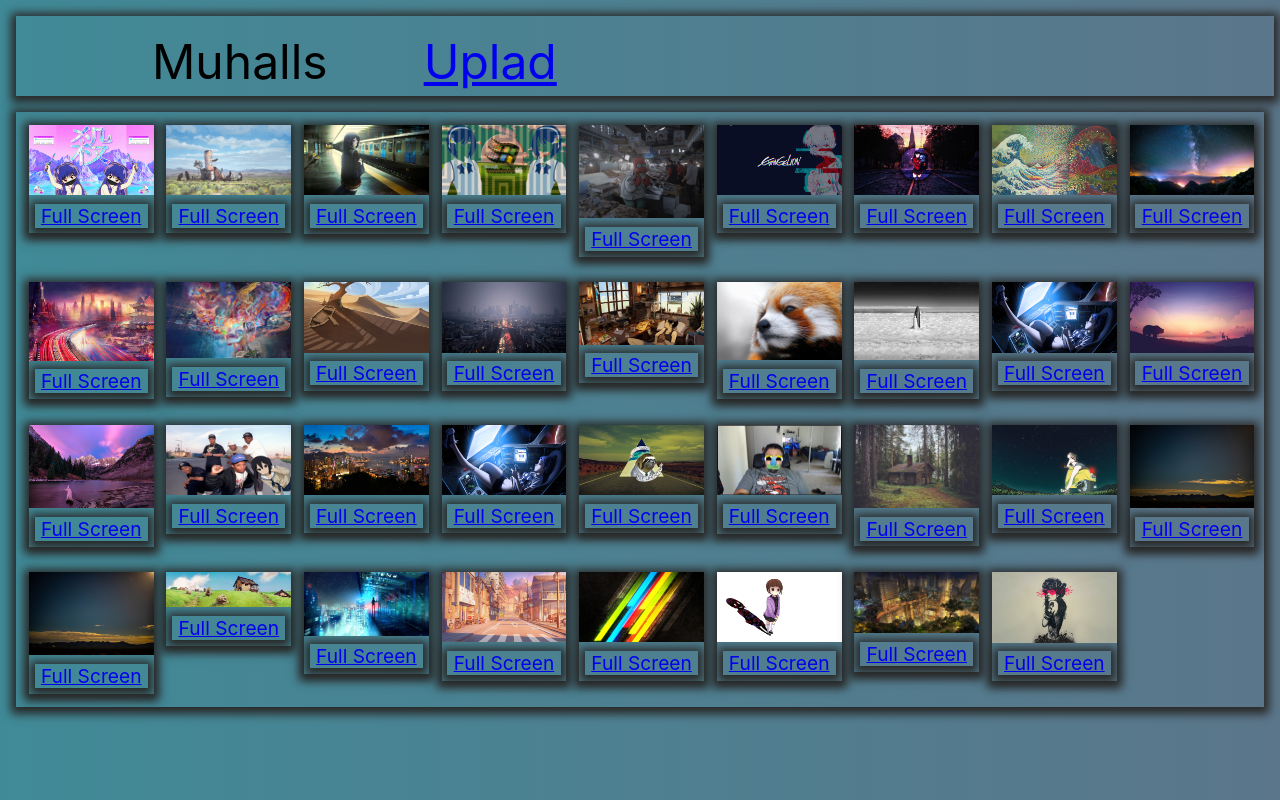
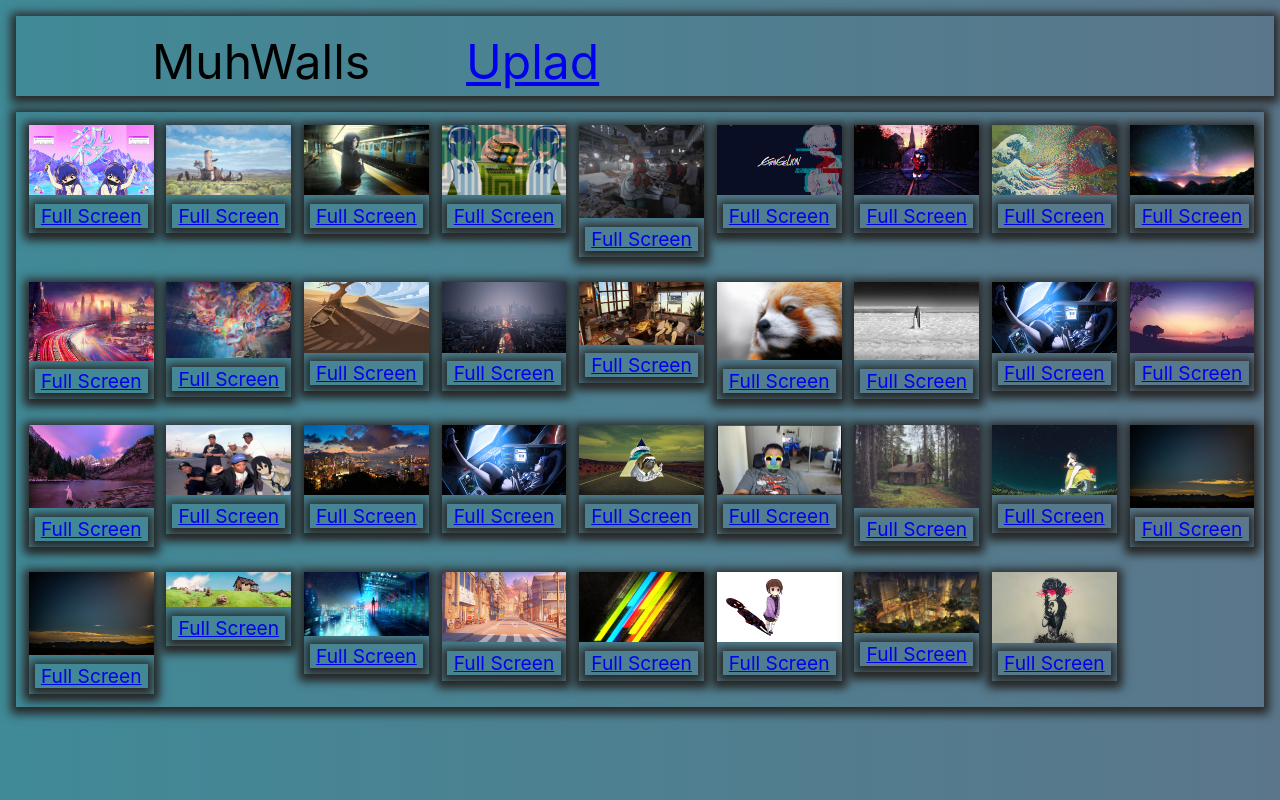
Before and after one commit to shyaboi/wallpapers, a React (Create React App) app: page / in a window 1280 px wide. Built offline with nearby package versions, Linux system fonts and the light colour scheme.

Commit message:
newphoto

```diff
--- a/src/components/Navbar/index.js
+++ b/src/components/Navbar/index.js
@@ -1,6 +1,6 @@
 import React from "react";
 import "./style.css";
-var PORT = process.env.port || 4000;
+// var PORT = process.env.port || 4000;
 let server = 'https://f01473e0cd2f.ngrok.io'
 // let ping = "http://localhost:8080/ping"
 // import Home from "../../components/thing/icons/home.png";
@@ -10,7 +10,7 @@ function Navbar() {
   return (
     <nav id="nav" className="navbar" style={{ textDecoration: "none" }}>
           <ul id="navList" style={{ textDecoration: "none" }}>
-            <li style={{ textDecoration: "none" }}>Muhalls</li>
+            <li style={{ textDecoration: "none" }}>MuhWalls</li>
             <li><a href={server}>Uplad</a></li>
             {/* <li><a href={ping}>Ping</a></li> */}
 
```
